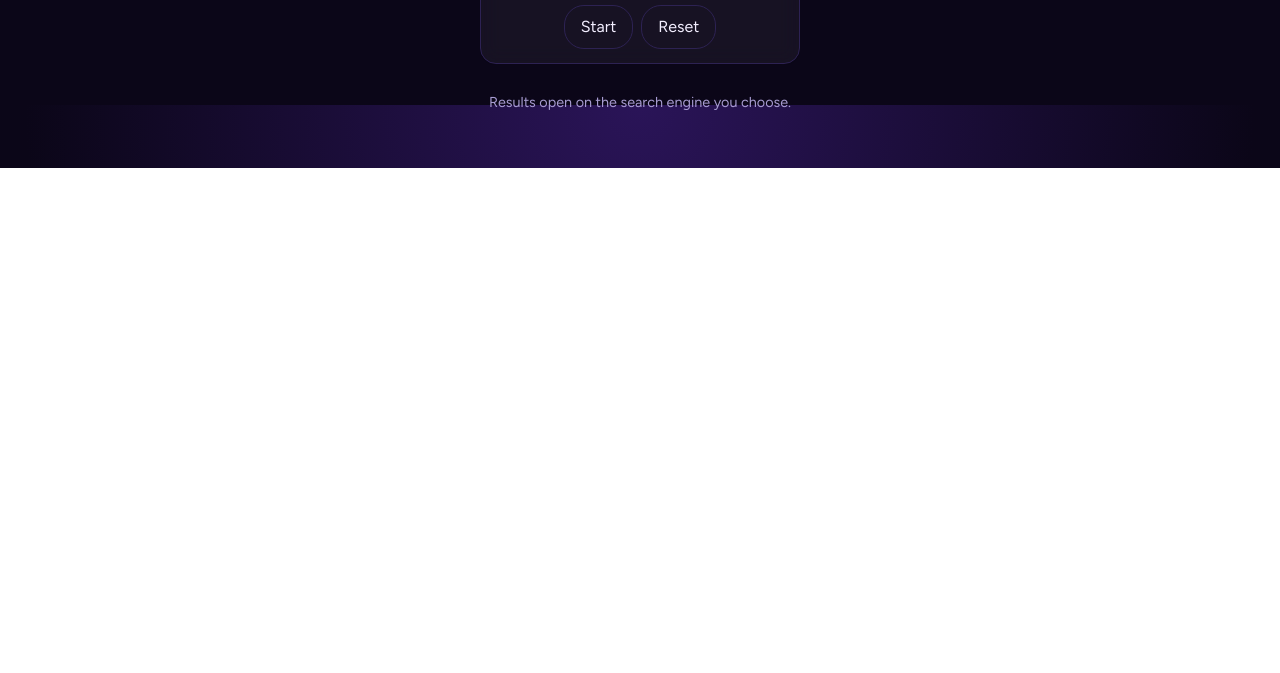
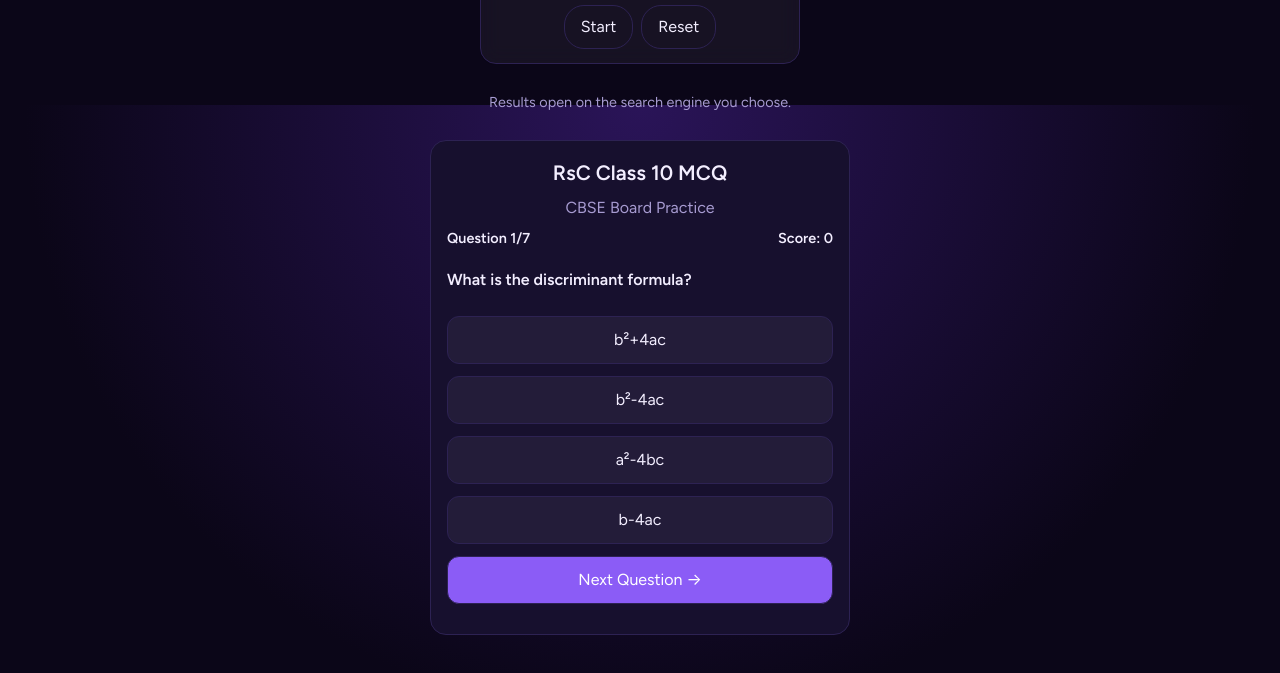
Before and after one commit to rounaksinghchoudhary32-commits/rsc, a plain HTML site: page index.html in a window 1280 px wide. Shown: the part 695-1368 px from the top of the page. Before the commit the page ends 863 px from the top, so only its background shows below. Drawn offline with nearby package versions, Linux system fonts and the light colour scheme.

Commit message:
Update index.html
Yes

```diff
--- a/index.html
+++ b/index.html
@@ -47,6 +47,66 @@ body{background:radial-gradient(circle at 50% 0%,#2a1458 0%,#0b0618 60%) fixed}
 .timer{background:#ffffff0d;backdrop-filter:blur(10px)}
 main{animation:fadein .8s ease}
 @keyframes fadein{from{opacity:0;transform:translateY(12px)}to{opacity:1;transform:none}}
+  /* RsC MCQ DESIGN */
+.gm{
+  margin:26px auto;
+  max-width:420px;
+  border:1px solid var(--line);
+  border-radius:16px;
+  background:var(--surface);
+  padding:16px;
+  text-align:left;
+}
+
+.gm .gt{
+  font-weight:800;
+  font-size:1.3rem;
+  text-align:center;
+}
+
+.gm .gs{
+  color:var(--muted);
+  text-align:center;
+  margin:8px;
+}
+
+.gm .gh{
+  display:flex;
+  justify-content:space-between;
+  font-size:.9rem;
+  font-weight:600;
+}
+
+.gm .gq{
+  font-weight:600;
+  margin:18px 0;
+}
+
+.gm button{
+  width:100%;
+  padding:11px;
+  margin:6px 0;
+  border-radius:12px;
+  border:1px solid var(--line);
+  background:#ffffff0d;
+  color:var(--ink);
+  font:inherit;
+}
+
+.gm button.ok{
+  background:#16a34a;
+  color:white;
+}
+
+.gm button.bad{
+  background:#dc2626;
+  color:white;
+}
+
+.gm #next{
+  background:var(--accent);
+  color:white;
+}
   </style>
 </head>
 <body>
@@ -73,6 +133,27 @@ main{animation:fadein .8s ease}
 
   <div class="timer"><div class="t" id="tm">25:00</div><div class="meta">Focus timer</div><div class="r"><button id="ts">Start</button><button id="tr">Reset</button></div></div>
   <p class="note">Results open on the search engine you choose.</p>
+  <div class="gm" id="quiz">
+
+  <div class="gt">RsC Class 10 MCQ</div>
+  <div class="gs">CBSE Board Practice</div>
+
+  <div class="gh">
+    <span id="progress">Question 1</span>
+    <span id="score">Score: 0</span>
+  </div>
+
+  <div class="gq" id="question"></div>
+
+  <div id="options"></div>
+
+  <button id="next" onclick="nextQuestion()">
+    Next Question →
+  </button>
+
+  <div class="gs" id="result"></div>
+
+  </div>
 </main>
 <script>
 var URLS={g:"https://www.google.com/search?q=",d:"https://duckduckgo.com/?q=",y:"https://www.youtube.com/results?search_query=",w:"https://en.wikipedia.org/w/index.php?search="};
@@ -110,6 +191,185 @@ q.focus();
     ts.textContent="Pause";
     run=setInterval(function(){left--;show();if(left<=0){clearInterval(run);run=null;ts.textContent="Start";left=1500;tm.textContent="Time is up. Take a 5 minute break.";}},1000);
   });
+  // RsC CLASS 10 QUESTION BANK
+
+const questions = [
+
+{
+subject:"Science",
+chapter:"Chemical Reactions",
+q:"Which gas is released when metals react with acids?",
+options:["Oxygen","Hydrogen","Nitrogen","Carbon dioxide"],
+answer:1
+},
+
+{
+subject:"Science",
+chapter:"Acids Bases and Salts",
+q:"What is the pH value of a neutral solution?",
+options:["0","7","10","14"],
+answer:1
+},
+
+{
+subject:"Maths",
+chapter:"Real Numbers",
+q:"What is the HCF of 12 and 18?",
+options:["2","3","6","9"],
+answer:2
+},
+
+{
+subject:"Maths",
+chapter:"Quadratic Equations",
+q:"What is the discriminant formula?",
+options:["b²+4ac","b²-4ac","a²-4bc","b-4ac"],
+answer:1
+},
+
+{
+subject:"Science",
+chapter:"Electricity",
+q:"What is the SI unit of electric current?",
+options:["Volt","Ohm","Ampere","Watt"],
+answer:2
+},
+
+{
+subject:"Social Science",
+chapter:"Nationalism in India",
+q:"Who led the Dandi March in 1930?",
+options:["Nehru","Mahatma Gandhi","Patel","Bose"],
+answer:1
+},
+
+{
+subject:"Biology",
+chapter:"Life Processes",
+q:"Which organ pumps blood?",
+options:["Lungs","Kidney","Heart","Liver"],
+answer:2
+}
+
+];
+
+let pool=[];
+let current=0;
+let score=0;
+let answered=false;
+
+function shuffle(array){
+  return array
+    .map(value=>({value,sort:Math.random()}))
+    .sort((a,b)=>a.sort-b.sort)
+    .map(item=>item.value);
+}
+
+function startQuiz(){
+
+  pool=shuffle([...questions]);
+  current=0;
+  score=0;
+
+  showQuestion();
+}
+
+function showQuestion(){
+
+  answered=false;
+
+  if(current>=pool.length){
+
+    document.getElementById("question").textContent=
+      "Quiz Completed!";
+
+    document.getElementById("options").innerHTML="";
+
+    document.getElementById("result").textContent=
+      "Your Score: "+score+"/"+pool.length;
+
+    document.getElementById("next").textContent=
+      "Restart Quiz";
+
+    return;
+  }
+
+  let q=pool[current];
+
+  document.getElementById("progress").textContent=
+    "Question "+(current+1)+"/"+pool.length;
+
+  document.getElementById("score").textContent=
+    "Score: "+score;
+
+  document.getElementById("question").textContent=q.q;
+
+  document.getElementById("options").innerHTML="";
+
+  q.options.forEach((option,index)=>{
+
+    let btn=document.createElement("button");
+
+    btn.textContent=option;
+
+    btn.onclick=()=>checkAnswer(index,btn);
+
+    document.getElementById("options").appendChild(btn);
+
+  });
+
+  document.getElementById("result").textContent="";
+  document.getElementById("next").textContent="Next Question →";
+}
+
+function checkAnswer(index,btn){
+
+  if(answered)return;
+
+  answered=true;
+
+  let q=pool[current];
+
+  if(index===q.answer){
+
+    score++;
+
+    btn.classList.add("ok");
+
+    document.getElementById("result").textContent=
+      "Correct Answer!";
+
+  }else{
+
+    btn.classList.add("bad");
+
+    document.getElementById("result").textContent=
+      "Correct Answer: "+q.options[q.answer];
+  }
+
+  document.getElementById("score").textContent=
+    "Score: "+score;
+}
+
+function nextQuestion(){
+
+  if(current>=pool.length){
+    startQuiz();
+    return;
+  }
+
+  if(!answered){
+    document.getElementById("result").textContent=
+      "Select an answer first!";
+    return;
+  }
+
+  current++;
+
+  showQuestion();
+}
+
+startQuiz();
   document.getElementById("tr").addEventListener("click",function(){clearInterval(run);run=null;left=1500;ts.textContent="Start";show();});
   if("serviceWorker" in navigator){window.addEventListener("load",function(){try{navigator.serviceWorker.register("./sw.js");}catch(e){}});}
 })();
```
